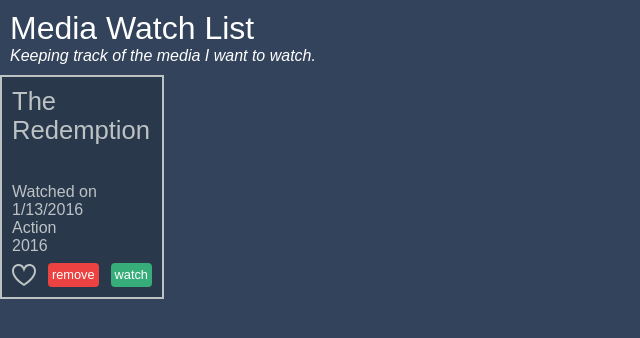
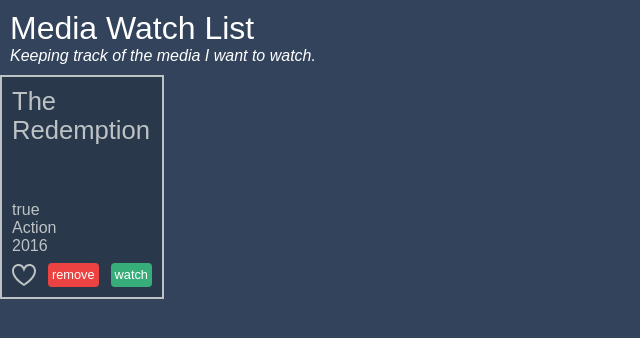
Before and after one commit to xaviermaltas/angular-essential-training-course, an Angular app: page / in a window 1280 px wide. Shown: the top 338 px of the page, without its empty margins (0-640 px from the left). Built offline with nearby package versions, Linux system fonts and the light colour scheme.

Commit message:
02_08 - Interpolation statement via expression context

```diff
--- a/src/app/media-item.component.html
+++ b/src/app/media-item.component.html
@@ -1,5 +1,5 @@
-<h2>The Redemption</h2>
-<div>Watched on 1/13/2016</div>
+<h2>{{ name }}</h2>
+<div>{{ wasWatched() }}</div>
 <div>Action</div>
 <div>2016</div>
 <div class="tools">
--- a/src/app/media-item.component.ts
+++ b/src/app/media-item.component.ts
@@ -5,4 +5,10 @@ import { Component } from '@angular/core';
   templateUrl: './media-item.component.html',
   styleUrls: ['./media-item.component.css']
 })
-export class MediaItemComponent {}
+export class MediaItemComponent {
+  name = 'The Redemption';
+
+  wasWatched(){
+    return true;
+  }
+}
```
